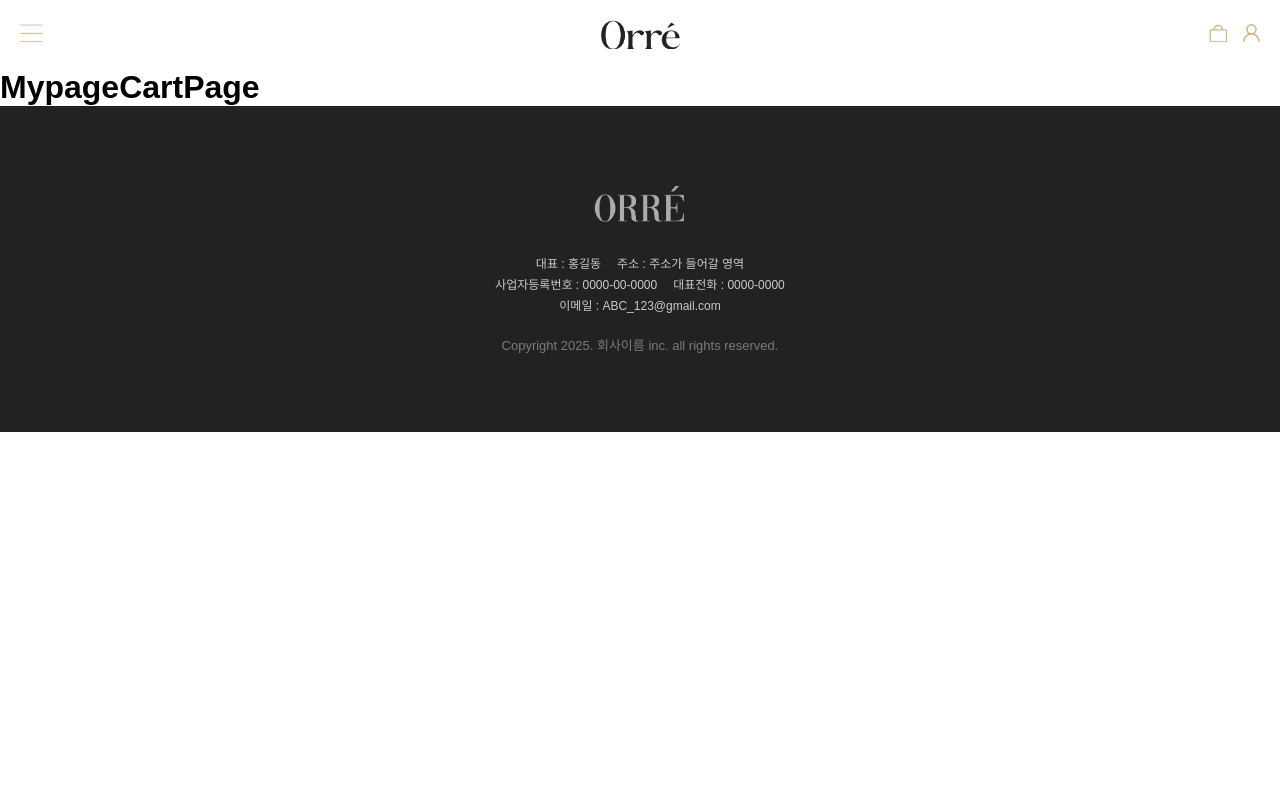
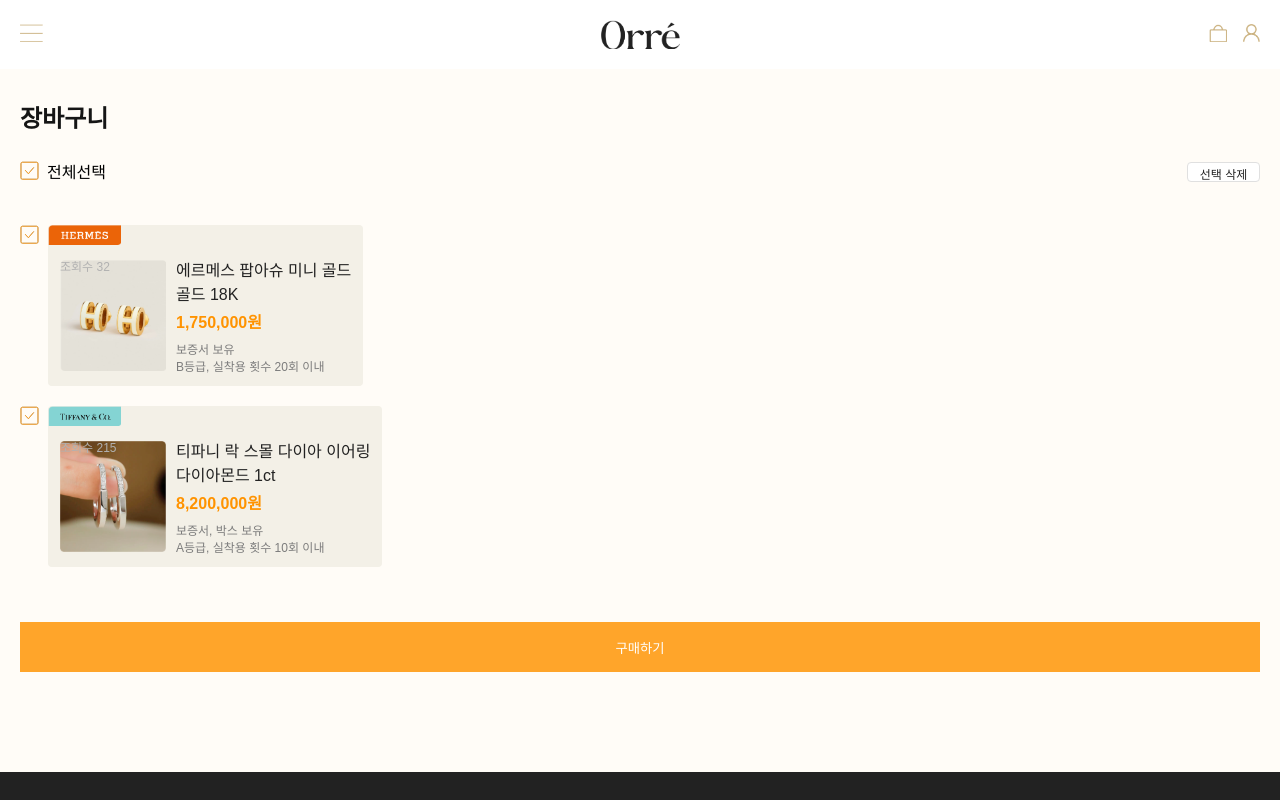
Before and after one commit to M-Sik/orre, a Next.js app: page /my-page/cart in a window 1280 px wide. Shown: the top 800 px of the page. Built offline with nearby package versions, Linux system fonts and the light colour scheme; a web font is replaced by a local one.

Commit message:
feat: 장바구니 페이지 UI 추가

```diff
--- /dev/null
+++ b/src/app/assets/icons/CheckedCheckBox.tsx
@@ -0,0 +1,24 @@
+"use client";
+
+import React from "react";
+
+export default function CheckedCheckBox() {
+  return (
+    <svg width="19" height="19" viewBox="0 0 19 19" fill="none" xmlns="http://www.w3.org/2000/svg">
+      <rect x="0.476562" y="0.332031" width="18" height="18" rx="2" fill="#222222" />
+      <path
+        d="M5.47656 9.10126L8.42393 12.332L13.4766 6.33203"
+        stroke="white"
+        strokeLinecap="round"
+        strokeLinejoin="round"
+      />
+      <rect x="0.476562" y="0.332031" width="18" height="18" rx="2" fill="#FFA52A" />
+      <path
+        d="M5.47656 9.10126L8.42393 12.332L13.4766 6.33203"
+        stroke="white"
+        strokeLinecap="round"
+        strokeLinejoin="round"
+      />
+    </svg>
+  );
+}
--- /dev/null
+++ b/src/app/assets/icons/NonCheckBox.tsx
@@ -0,0 +1,24 @@
+"use client";
+
+import React from "react";
+
+export default function NonCheckBox() {
+  return (
+    <svg width="19" height="19" viewBox="0 0 19 19" fill="none" xmlns="http://www.w3.org/2000/svg">
+      <rect x="0.976562" y="1.22852" width="17" height="17" rx="1.5" stroke="#9C9C9C" />
+      <path
+        d="M5.47656 9.49775L8.42393 12.7285L13.4766 6.72852"
+        stroke="#9C9C9C"
+        strokeLinecap="round"
+        strokeLinejoin="round"
+      />
+      <rect x="0.976562" y="1.22852" width="17" height="17" rx="1.5" stroke="#FFA52A" />
+      <path
+        d="M5.47656 9.49775L8.42393 12.7285L13.4766 6.72852"
+        stroke="#FFA52A"
+        strokeLinecap="round"
+        strokeLinejoin="round"
+      />
+    </svg>
+  );
+}
--- /dev/null
+++ b/src/app/my-page/cart/page.module.scss
@@ -0,0 +1,49 @@
+.mypage-cart-page {
+  padding: 30px 20px 100px 20px;
+  background-color: #fffcf7;
+  .title {
+    font-size: 24px;
+    font-weight: 600;
+    color: #151515;
+  }
+  .all-check-wrap {
+    display: flex;
+    justify-content: space-between;
+    align-items: center;
+    margin-top: 25px;
+    .all-check-box {
+      display: flex;
+      align-items: center;
+    }
+    .delete-button {
+      font-size: 12px;
+      color: #222222;
+      font-weight: 400;
+      border: 1px solid #e0e0e0;
+      width: 73px;
+      height: 20px;
+      border-radius: 4px;
+      background-color: white;
+      padding-top: 2px;
+    }
+  }
+  .list-wrap {
+    display: flex;
+    flex-direction: column;
+    gap: 20px;
+    margin-top: 40px;
+    .list-item {
+      display: flex;
+      gap: 9px;
+    }
+  }
+  .buy-button {
+    width: 100%;
+    height: 50px;
+    background-color: #ffa52a;
+    color: white;
+    border: none;
+    font-weight: 500;
+    margin-top: 55px;
+  }
+}
--- a/src/app/my-page/cart/page.tsx
+++ b/src/app/my-page/cart/page.tsx
@@ -1,9 +1,90 @@
 "use client";
 
+import { useEffect, useState } from "react";
+import styles from "./page.module.scss";
+import CheckedCheckBox from "@/app/assets/icons/CheckedCheckBox";
+import NonCheckBox from "@/app/assets/icons/NonCheckBox";
+import useCartProductStore from "@/store/cartProductStore";
+import ProductItem from "@/app/components/product/ProductItem";
+
 export default function MypageCartPage() {
+  const [isAllChecked, setIsAllChecked] = useState<boolean>(false);
+  const [checkedProductNames, setCheckedProductNames] = useState<string[]>([]);
+  const cartProducts = useCartProductStore((state) => state.cartProducts);
+  const deleteCart = useCartProductStore((state) => state.deleteCart);
+
+  const handleCheckedProduct = (productName: string) => {
+    if (checkedProductNames.includes(productName)) {
+      setCheckedProductNames(checkedProductNames.filter((name) => name !== productName));
+    } else {
+      setCheckedProductNames([...checkedProductNames, productName]);
+    }
+  };
+
+  useEffect(() => {
+    if (checkedProductNames.length === cartProducts.length) {
+      setIsAllChecked(true);
+    } else {
+      setIsAllChecked(false);
+    }
+  }, [checkedProductNames]);
+
   return (
-    <div>
-      <h1>MypageCartPage</h1>
-    </div>
+    <section className={styles["mypage-cart-page"]}>
+      <p className={styles["title"]}>장바구니</p>
+      <div className={styles["all-check-wrap"]}>
+        <div className={styles["all-check-box"]}>
+          {isAllChecked ? (
+            <div
+              onClick={() => {
+                setIsAllChecked(false);
+                setCheckedProductNames([]);
+              }}
+            >
+              <CheckedCheckBox />
+            </div>
+          ) : (
+            <div
+              onClick={() => {
+                setIsAllChecked(true);
+                setCheckedProductNames(cartProducts.map((item) => item.productName));
+              }}
+            >
+              <NonCheckBox />
+            </div>
+          )}
+          <p style={{ marginLeft: "8px", marginBottom: "2px" }}>전체선택</p>
+        </div>
+        <button
+          type="button"
+          className={styles["delete-button"]}
+          onClick={() => {
+            deleteCart(checkedProductNames);
+            alert("삭제되었습니다.");
+          }}
+        >
+          선택 삭제
+        </button>
+      </div>
+      {cartProducts.length > 0 ? (
+        <div className={styles["list-wrap"]}>
+          {cartProducts.map((item, idx) => (
+            <div className={styles["list-item"]} key={idx}>
+              <div onClick={() => handleCheckedProduct(item.productName)}>
+                {checkedProductNames.includes(item.productName) ? <CheckedCheckBox /> : <NonCheckBox />}
+              </div>
+              <ProductItem product={item} />
+            </div>
+          ))}
+        </div>
+      ) : (
+        <div style={{ height: "400px", display: "flex", alignItems: "center", justifyContent: "center" }}>
+          <p>장바구니에 담긴 상품이 없습니다.</p>
+        </div>
+      )}
+      <button type="button" className={styles["buy-button"]} onClick={() => alert("준비중인 서비스입니다.")}>
+        구매하기
+      </button>
+    </section>
   );
 }
--- a/src/app/product/detail/page.module.scss
+++ b/src/app/product/detail/page.module.scss
@@ -32,10 +32,16 @@
     }
     .product-name {
       margin-top: 10px;
+      position: relative;
       font-size: 16px;
       color: #222222;
       font-weight: 600;
       white-space: pre-wrap;
+      .heart-icon-wrap {
+        position: absolute;
+        top: 0;
+        right: 0;
+      }
     }
     .product-content {
       margin-top: 20px;
--- a/src/store/cartProductStore.ts
+++ b/src/store/cartProductStore.ts
@@ -11,7 +11,7 @@
 
 interface Store {
   cartProducts: Product[];
-  // deleteLike: (productName: string) => void;
+  deleteCart: (productNames: string[]) => void;
   addCart: (product: Product) => void;
 }
 
@@ -39,10 +39,10 @@
         },
       ],
 
-      //   deleteLike: (productName) =>
-      //     set((state) => ({
-      //       likeProducts: state.likeProducts.filter((item) => item.productName !== productName),
-      //     })),
+      deleteCart: (productNames) =>
+        set((state) => ({
+          cartProducts: state.cartProducts.filter((item) => !productNames.includes(item.productName)),
+        })),
 
       addCart: (product) =>
         set((state) => {
```
Also changed, not shown: src/app/product/detail/page.tsx (+60 -2 lines).
